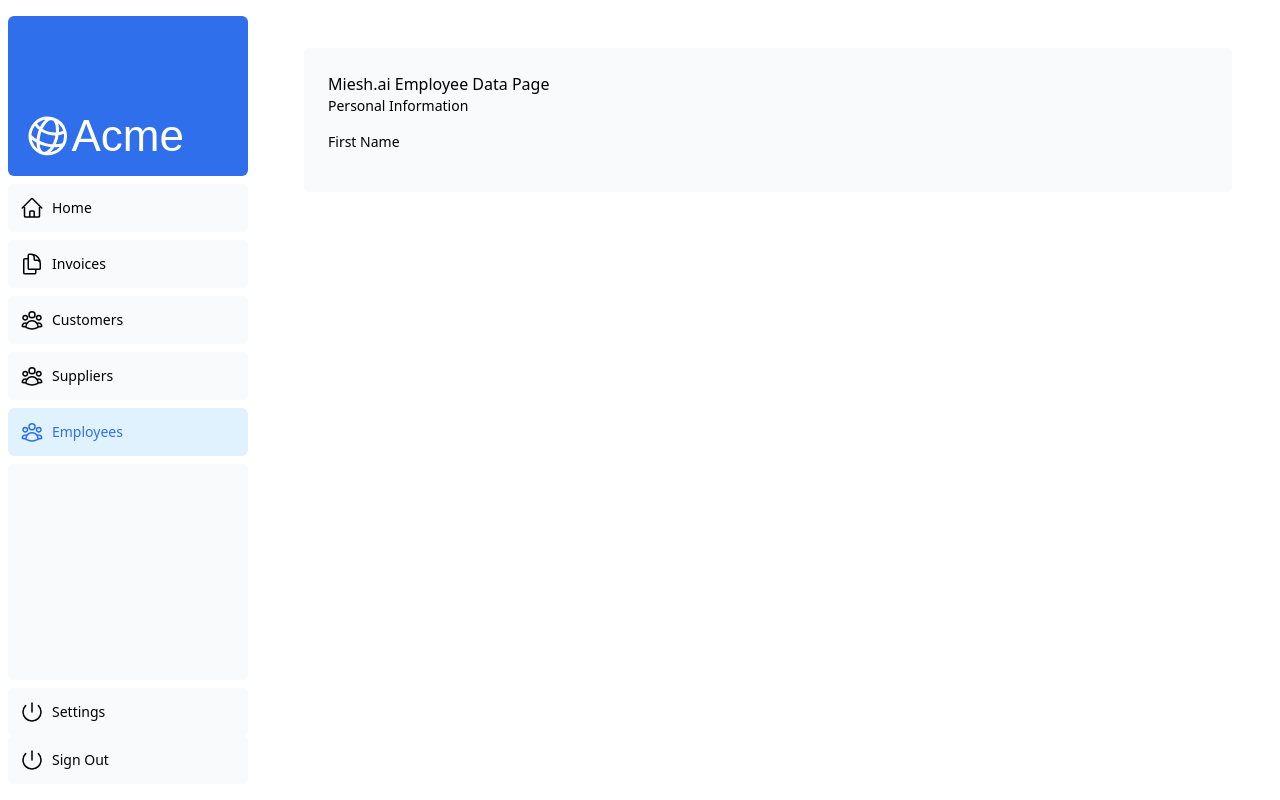
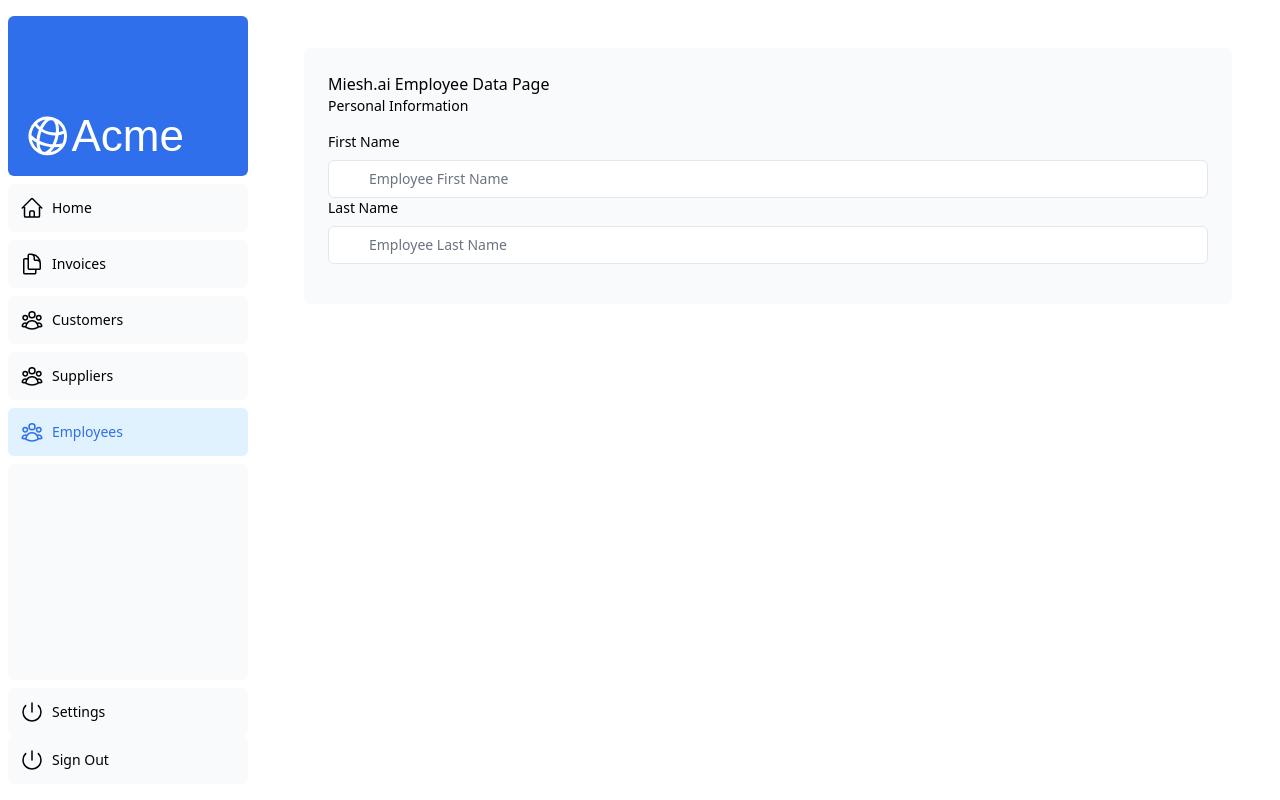
Before and after one commit to iggyster3/next-dashboard-example, a Next.js app in the folder nextjs-dashboard/: page /dashboard/employees in a window 1280 px wide. Built offline with nearby package versions, Linux system fonts and the light colour scheme; a web font is replaced by a local one.

Commit message:
New employee fields added

```diff
--- a/nextjs-dashboard/app/dashboard/employees/page.tsx
+++ b/nextjs-dashboard/app/dashboard/employees/page.tsx
@@ -8,14 +8,43 @@ export default function Page() {
       <div className="rounded-md bg-gray-50 p-4 md:p-6">
         <div className="mb-4">
           <h1>Miesh.ai Employee Data Page</h1>
-          <label htmlFor="customer" className="mb-2 block text-sm font-medium">
+          <h1 className="mb-2 block text-sm font-medium">
             Personal Information
-          </label>
+          </h1>
         </div>
         <div className="mb-4">
           <label htmlFor="amount" className="mb-2 block text-sm font-medium">
             First Name
           </label>
+          <div className="relative mt-2 rounded-md">
+            <div className="relative">
+              <input
+                id="employee_first_name"
+                name="employee_first_name"
+                type="text"
+                step="0.01"
+                placeholder="Employee First Name"
+                aria-describedby="amount-error"
+                className="peer block w-full rounded-md border border-gray-200 py-2 pl-10 text-sm outline-2 placeholder:text-gray-500"
+              />
+            <div className="relative">
+            <label htmlFor="amount" className="mb-2 block text-sm font-medium">
+                Last Name
+            </label>
+              <input
+                id="employee_last_name"
+                name="employee_last_name"
+                type="text"
+                step="0.01"
+                placeholder="Employee Last Name"
+                aria-describedby="amount-error"
+                className="peer block w-full rounded-md border border-gray-200 py-2 pl-10 text-sm outline-2 placeholder:text-gray-500"
+              />
+            </div>
+            </div>
+            <div id="customer-error" aria-live="polite" aria-atomic="true">
+          </div>
+          </div>
         </div>
       </div>
     </form>
--- a/nextjs-dashboard/app/ui/login-form.tsx
+++ b/nextjs-dashboard/app/ui/login-form.tsx
@@ -62,6 +62,13 @@ export default function LoginForm() {
           </div>
         </div>
         <LoginButton />
+        <div>
+          <a>
+          <label htmlFor="amount" className="mb-2 block text-sm font-medium">
+            Forget Your Password
+          </label>
+          </a>
+        </div>
         <div
           className="flex h-8 items-end space-x-1"
           aria-live="polite"
```
